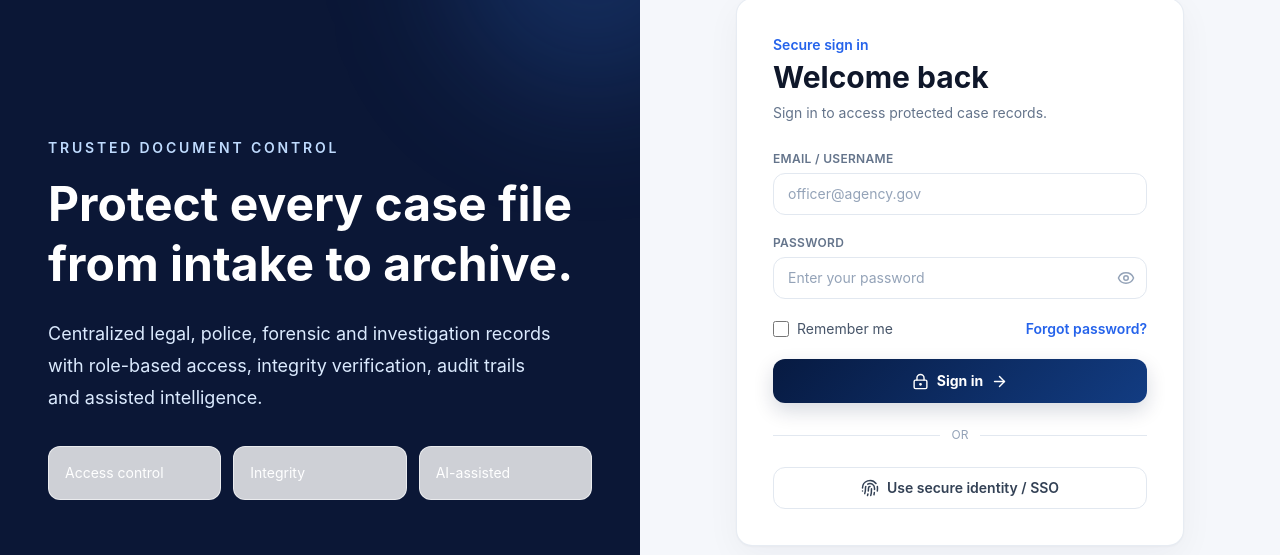
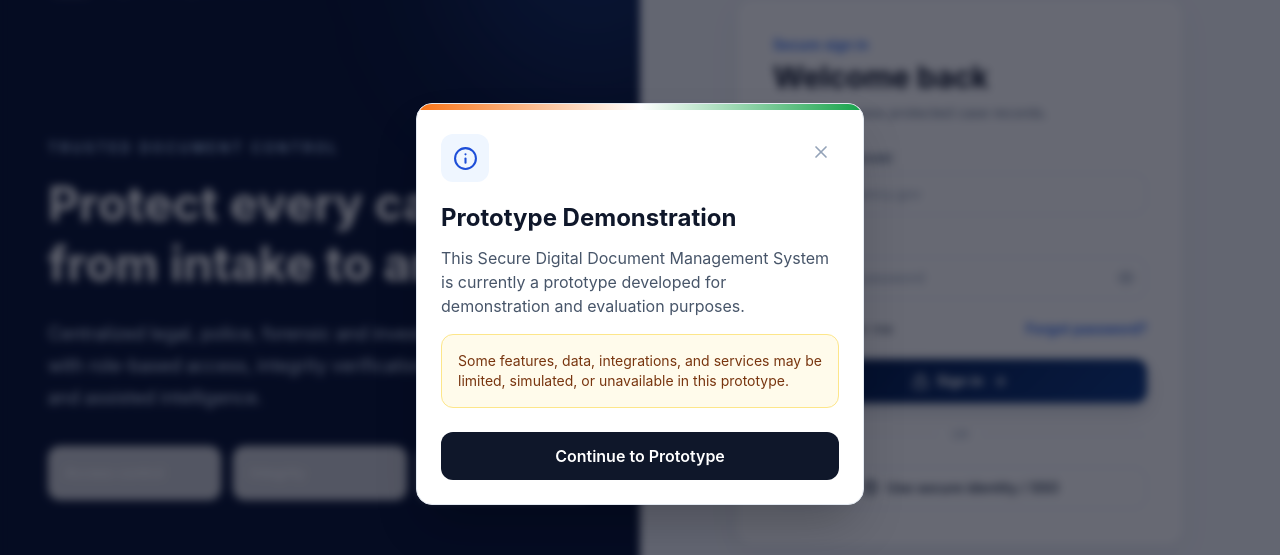
Before and after one commit to Sunil-sahu-1/SDDMS, a Next.js app: page /login in a window 1280 px wide. Shown: the part 96-651 px from the top of the page. Built offline with nearby package versions, Linux system fonts and the light colour scheme; no server answers.

Commit message:
Show prototype notice on first visit

```diff
--- a/app/layout.tsx
+++ b/app/layout.tsx
@@ -1,6 +1,7 @@
 import "./globals.css";
 import type { Metadata } from "next";
 import AssistantBot from "../components/AssistantBot";
+import PrototypeNotice from "../components/PrototypeNotice";
 
 export const metadata: Metadata = {
   title: "Secure DMS",
@@ -13,6 +14,7 @@ export default function RootLayout({ children }: { children: React.ReactNode })
       <body>
         {children}
         <AssistantBot />
+        <PrototypeNotice />
       </body>
     </html>
   );
```
